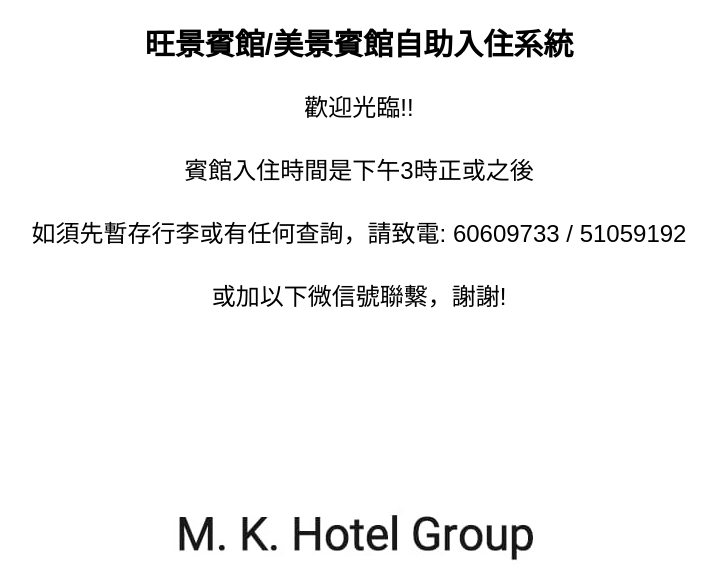
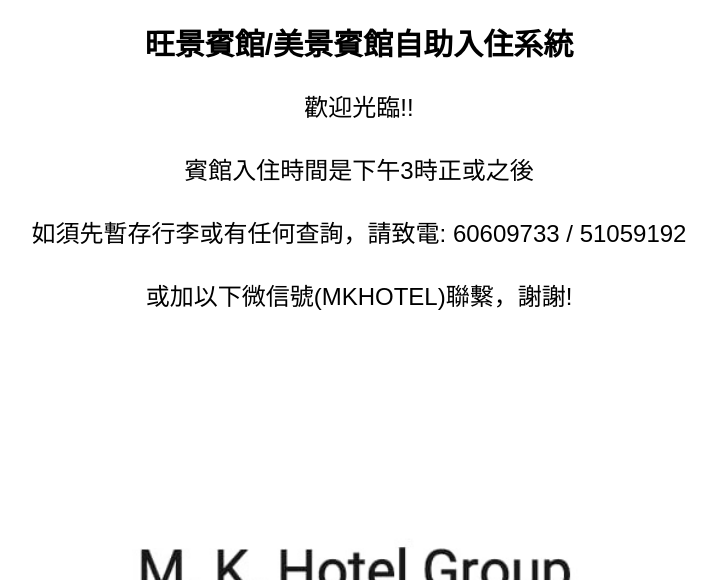
Before and after one commit to jack-jack0130/mongking_checkin, a Flask app: template templates/notyet.html in a window 1280 px wide. Shown: the top 580 px of the page, without its empty margins (281-998 px from the left). Run offline with Flask 3, Linux system fonts and the light colour scheme; the template is opened without the code that fills it: most values are stand-ins (such as "Sample title", 1, 10 or a date in 2020); parts of the project's set-up code (start-up, migrations or seed data) failed here and were passed over; some libraries are stand-ins or nearby versions.

Commit message:
'mongking_checkin'

```diff
--- a/templates/notyet.html
+++ b/templates/notyet.html
@@ -54,9 +54,12 @@
     <p>歡迎光臨!!<br><br>
         賓館入住時間是下午3時正或之後<br><br>
         如須先暫存行李或有任何查詢，請致電: 60609733 / 51059192 <br><br>
-        或加以下微信號聯繫，謝謝!<br><br>
+        或加以下微信號(MKHOTEL)聯繫，謝謝!<br><br>
 
     </p>
-  <img src="{{ url_for('static', filename='upload/test01.jpg') }}" alt="checkin-image01">
+
   </body>
+    <body>
+    <img style=width:90% src="{{ url_for('static', filename='upload/test01.jpg') }}" alt="checkin-image01">
+    </body>
 </html>
```
